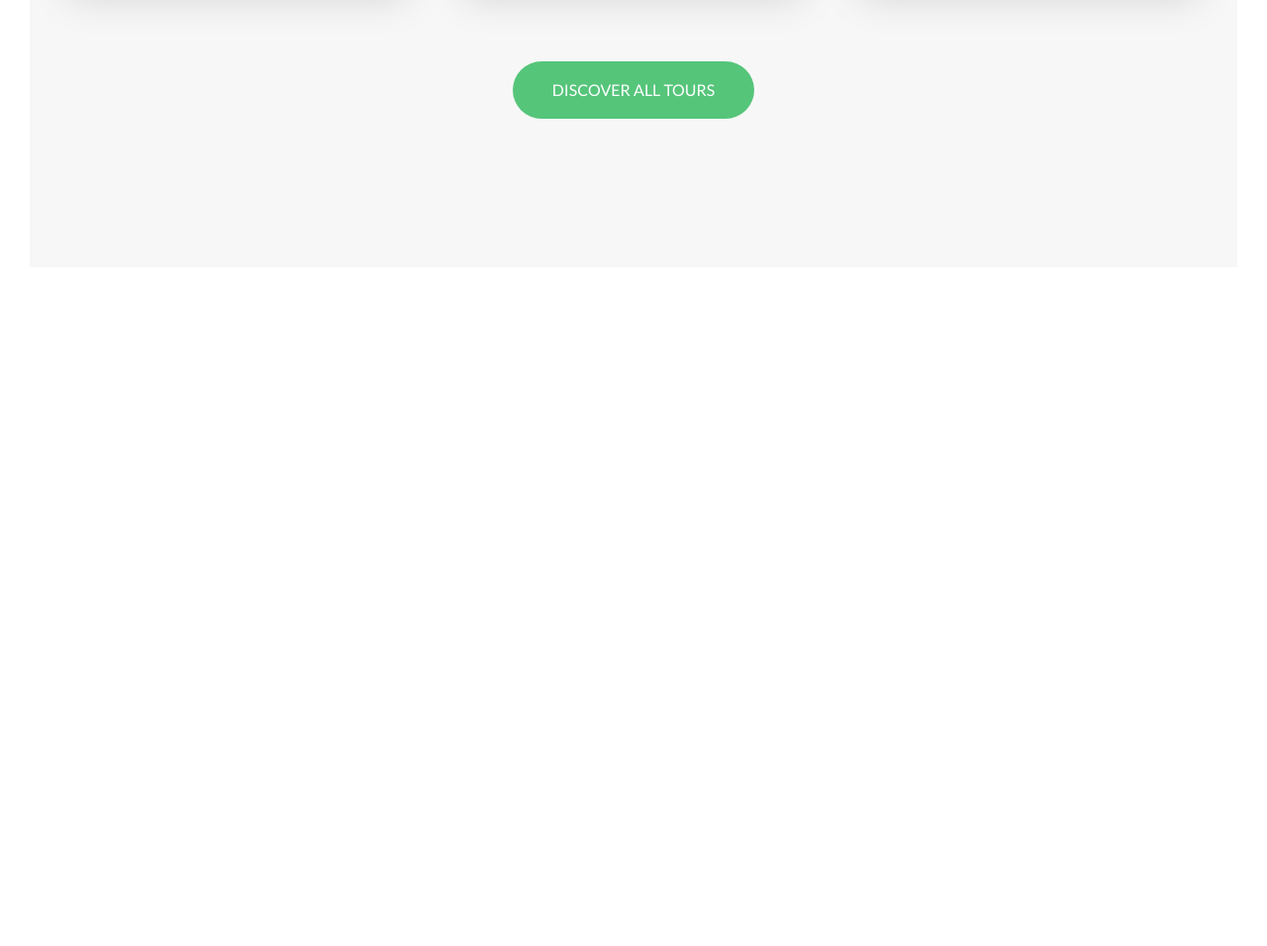
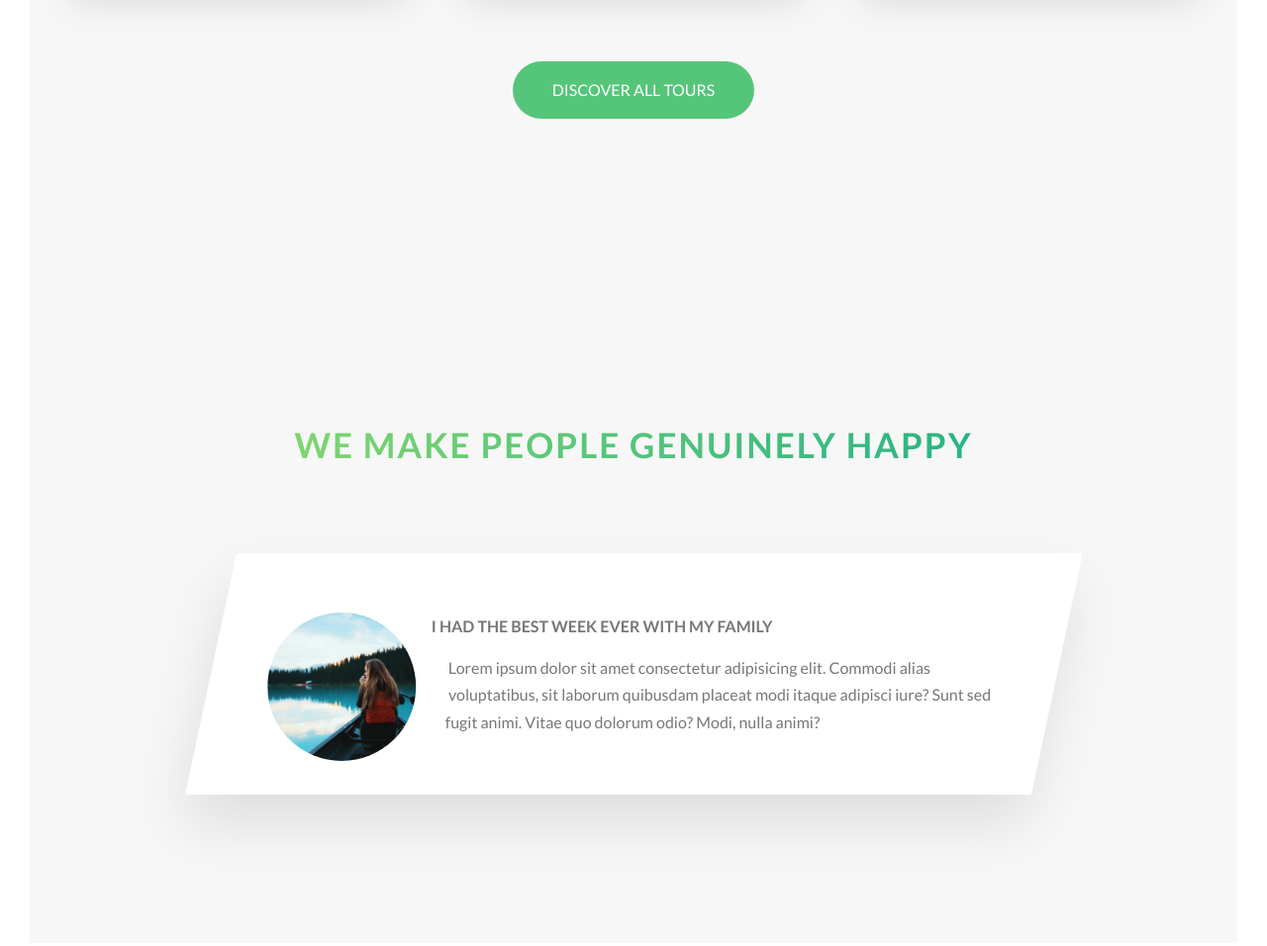
Before and after one commit to GabrielFalcom/Natours, a website: page index.html in a window 1280 px wide. Shown: the part 3065-4021 px from the top of the page at 99% size. Before the commit the page ends 3365 px from the top, so only its background shows below. Drawn offline with Linux system fonts and the light colour scheme.

Commit message:
starting stories section

```diff
--- a/index.html
+++ b/index.html
@@ -227,6 +227,31 @@
             </div>
 
         </section>
+
+        <section class="section-stories">
+            <div class="u-center-text u-margin-bottom-big">
+                <h2 class="heading-secondary">
+                    We make people genuinely happy
+                </h2>
+            </div>
+
+            <div class="row">
+                <div class="story">
+                    <figure class="story__shape">
+                        <img src="img/nat-8.jpg" alt="Person on a tour" class="story__img">
+                    </figure>
+                    <div class="story__text">
+                        <h3 class="heading-tertiary u-margin-bottom-small">
+                            I had the best week ever with my family
+                        </h3>
+                        <p>
+                            Lorem ipsum dolor sit amet consectetur adipisicing elit. Commodi alias voluptatibus, sit laborum quibusdam placeat modi itaque adipisci iure? Sunt sed fugit animi. Vitae quo dolorum odio? Modi, nulla animi?
+                        </p>
+                    </div>
+                </div>
+            </div>
+        </section>
+
     </main>
 
     <!--
--- /dev/null
+++ b/sass/components/_story.scss
@@ -0,0 +1,30 @@
+.story {
+    width: 75%;
+    margin: 0 auto;
+    box-shadow: 0 3rem 6rem rgba($color-black, .1);
+    background-color: $color-white;
+    border-radius: .3rem;
+    padding: 6rem;
+    padding-left: 9rem;
+    font-size: $default-font-size;
+    transform: skew(-12deg);
+
+    &__shape {
+        width: 15rem;
+        height: 15rem;
+        float: left;
+        shape-outside: circle(50% at 50% 50%);
+        -webkit-shape-outside: circle(50% at 50% 50%);
+        -webkit-clip-path: circle(50% at 50% 50%);
+        clip-path: circle(50% at 50% 50%);;
+        transform: translateX(-3rem) skewX(12deg);
+    }
+
+    &__img {
+        height: 100%;
+    }
+
+    &__text {
+        transform: skewX(12deg);
+    }
+}
--- a/sass/main.scss
+++ b/sass/main.scss
@@ -11,6 +11,7 @@
 @import "./components/composition";
 @import "./components/feature-box";
 @import "./components/card";
+@import "./components/story";
 
 @import "./layout/header";
 @import "./layout/grid";
--- a/sass/pages/_home.scss
+++ b/sass/pages/_home.scss
@@ -26,3 +26,8 @@
     padding: 25rem 0 15rem 0;
     margin-top: -10rem;
 }
+
+.section-stories {
+    padding: 15rem 0;
+    background-color: $color-grey-light-1;
+}
```
Also changed, not shown: css/style.css.
